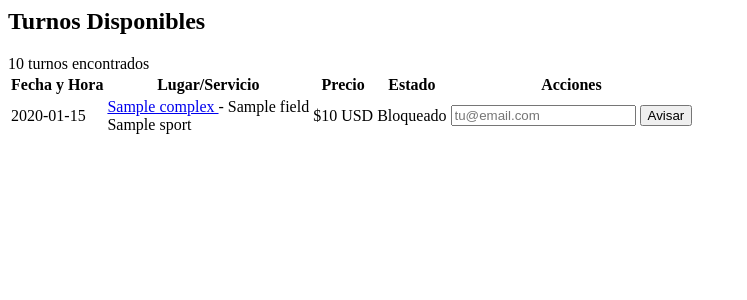
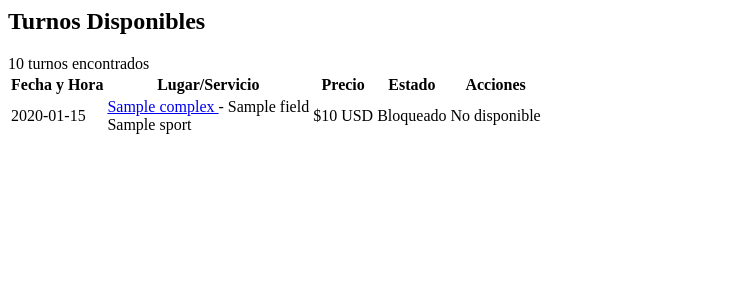
Before and after one commit to bolchgpt-bit/turnoslibres, a Python web app: template app/templates/partials/_turnos_table.html in a window 1280 px wide. Shown: the top 300 px of the page, without its empty margins (0-747 px from the left). Run offline with Jinja, Linux system fonts and the light colour scheme; the template is opened without the code that fills it: most values are stand-ins (such as "Sample title", 1, 10 or a date in 2020).

Commit message:
sacar funcion de avisar

```diff
--- a/app/templates/partials/_turno_macros.html
+++ b/app/templates/partials/_turno_macros.html
@@ -74,17 +74,7 @@
           Reservar
         </a>
       {% else %}
-        <div class="flex items-center space-x-2">
-          <input type="email" placeholder="tu@email.com" class="text-xs px-2 py-1 border rounded" id="email-{{ timeslot.id }}">
-          <button class="text-blue-600 hover:text-blue-900 text-xs"
-                  hx-post="{{ url_for('ui.subscribe') }}"
-                  hx-target="#result-{{ timeslot.id }}"
-                  hx-include="#email-{{ timeslot.id }}"
-                  hx-vals='{"timeslot_id": "{{ timeslot.id }}"}'>
-            Avisar
-          </button>
-        </div>
-        <div id="result-{{ timeslot.id }}" class="mt-1"></div>
+        <span class="text-sm text-gray-500">No disponible</span>
       {% endif %}
     </td>
   </tr>
@@ -114,17 +104,7 @@
           Reservar
         </a>
       {% else %}
-        <div class="flex items-center space-x-1">
-          <input type="email" placeholder="email" class="text-xs px-1 py-1 border rounded w-20" id="email-week-{{ timeslot.id }}">
-          <button class="text-blue-600 hover:text-blue-900 text-xs"
-                  hx-post="{{ url_for('ui.subscribe') }}"
-                  hx-target="#result-week-{{ timeslot.id }}"
-                  hx-include="#email-week-{{ timeslot.id }}"
-                  hx-vals='{"timeslot_id": "{{ timeslot.id }}"}'>
-            Avisar
-          </button>
-        </div>
-        <div id="result-week-{{ timeslot.id }}" class="mt-1"></div>
+        <span class="text-xs text-gray-500">No disponible</span>
       {% endif %}
     </td>
   </tr>
```
